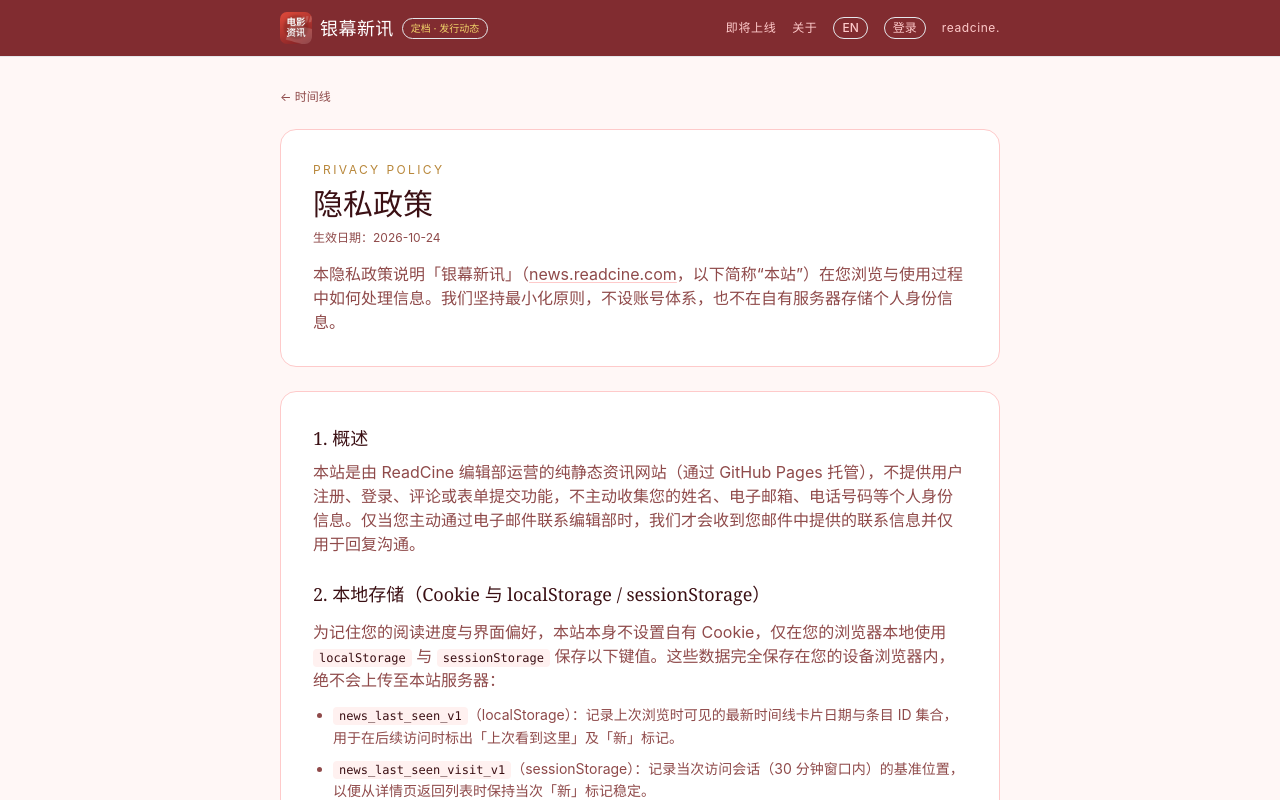
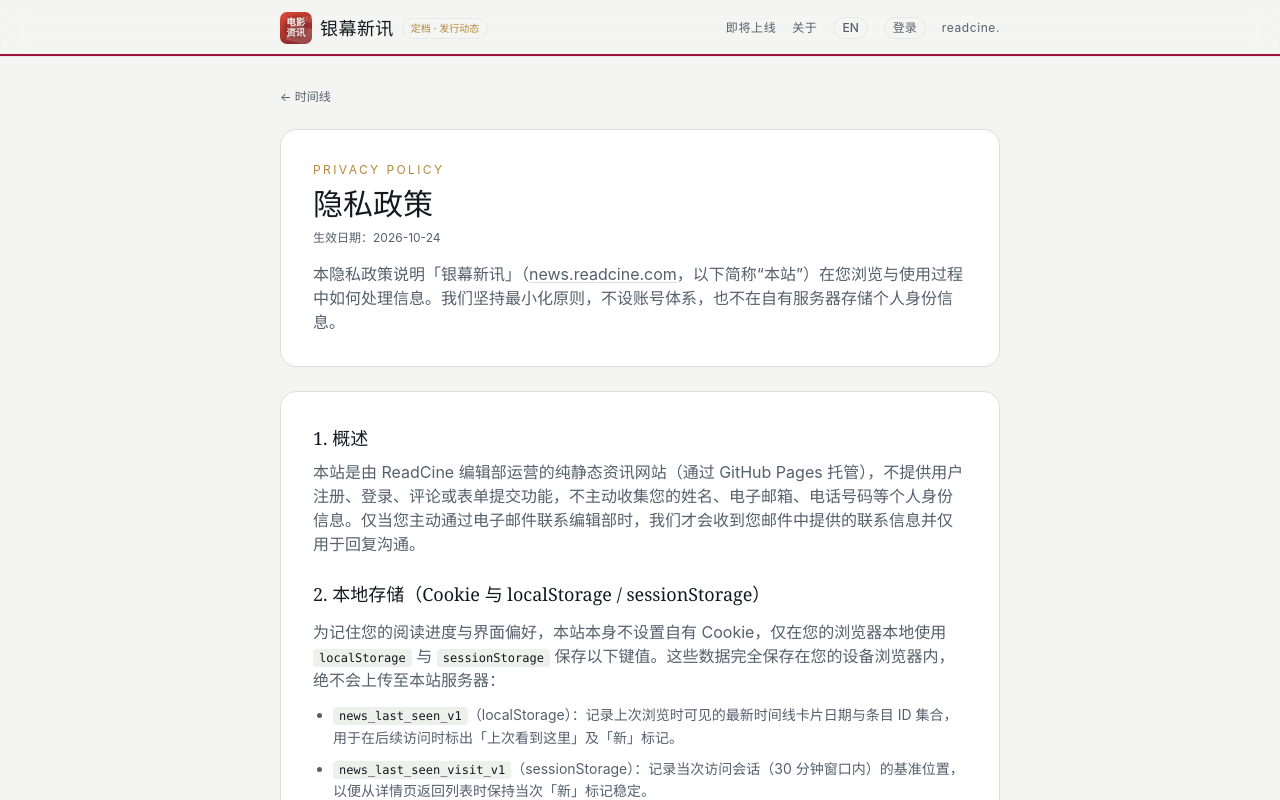
Before and after one commit to xmcter/movie-awards-site, a Next.js app: page /privacy in a window 1280 px wide. Shown: the top 800 px of the page. Built offline with nearby package versions, Linux system fonts and the light colour scheme.

Commit message:
chore(theme): restore neutral reading surfaces; keep palettes as accents 2026-11-11

```diff
--- a/public/sw.js
+++ b/public/sw.js
@@ -5,7 +5,7 @@
  */
 'use strict';
 
-var CACHE_VERSION = 'v5-20261111';
+var CACHE_VERSION = 'v6-20261111';
 var SHELL_CACHE = 'news-shell-' + CACHE_VERSION;
 var STATIC_CACHE = 'news-static-' + CACHE_VERSION;
 
--- a/src/app/globals.css
+++ b/src/app/globals.css
@@ -5,41 +5,33 @@
 
 :root {
   color-scheme: dark;
-  --rc-bg: #2a1014;
-  --rc-bg-end: #7a1f24;
-  --rc-card: #1a0c0e;
-  --rc-elevated: #2a1214;
-  --rc-border: #5c2024;
+  --rc-bg: #0c0f14;
+  --rc-card: #12161d;
+  --rc-elevated: #1c2330;
+  --rc-border: #262b33;
   --rc-gold: #c9a227;
   --rc-gold-light: #f0d36a;
-  --rc-muted: #f0c8c8;
-  --rc-text: #ffffff;
+  --rc-muted: #b0b8bf;
+  --rc-text: #e7ebe6;
   --rc-accent: #fb7185;
 }
 
 html.theme-day {
   color-scheme: light;
-  --rc-bg: #fff7f6;
-  --rc-bg-end: #fff7f6;
+  --rc-bg: #f4f5f2;
   --rc-card: #ffffff;
-  --rc-elevated: #fff1f0;
-  --rc-border: #fecaca;
+  --rc-elevated: #eef0eb;
+  --rc-border: #dcdfd9;
   --rc-gold: #b8873a;
   --rc-gold-light: #c9a227;
-  --rc-muted: #8f4a4a;
-  --rc-text: #3b1014;
+  --rc-muted: #565f6b;
+  --rc-text: #14181f;
   --rc-accent: #9f1239;
 }
 
-/* 页头用酒红，正文落在更深的卡片上，避免珊瑚红底配白字对比不够 */
+/* 页头保持中性阅读底，只用珊瑚红做底边强调线 */
 header.sticky {
-  background-color: rgba(122, 31, 36, 0.94);
-  --rc-text: #ffffff;
-  --rc-muted: #fecaca;
-  --rc-accent: #fecaca;
-  --rc-border: rgba(254, 202, 202, 0.45);
-  --rc-gold: #f0d36a;
-  --rc-gold-light: #fde68a;
+  box-shadow: inset 0 -2px 0 var(--rc-accent);
 }
 
 html {
```
